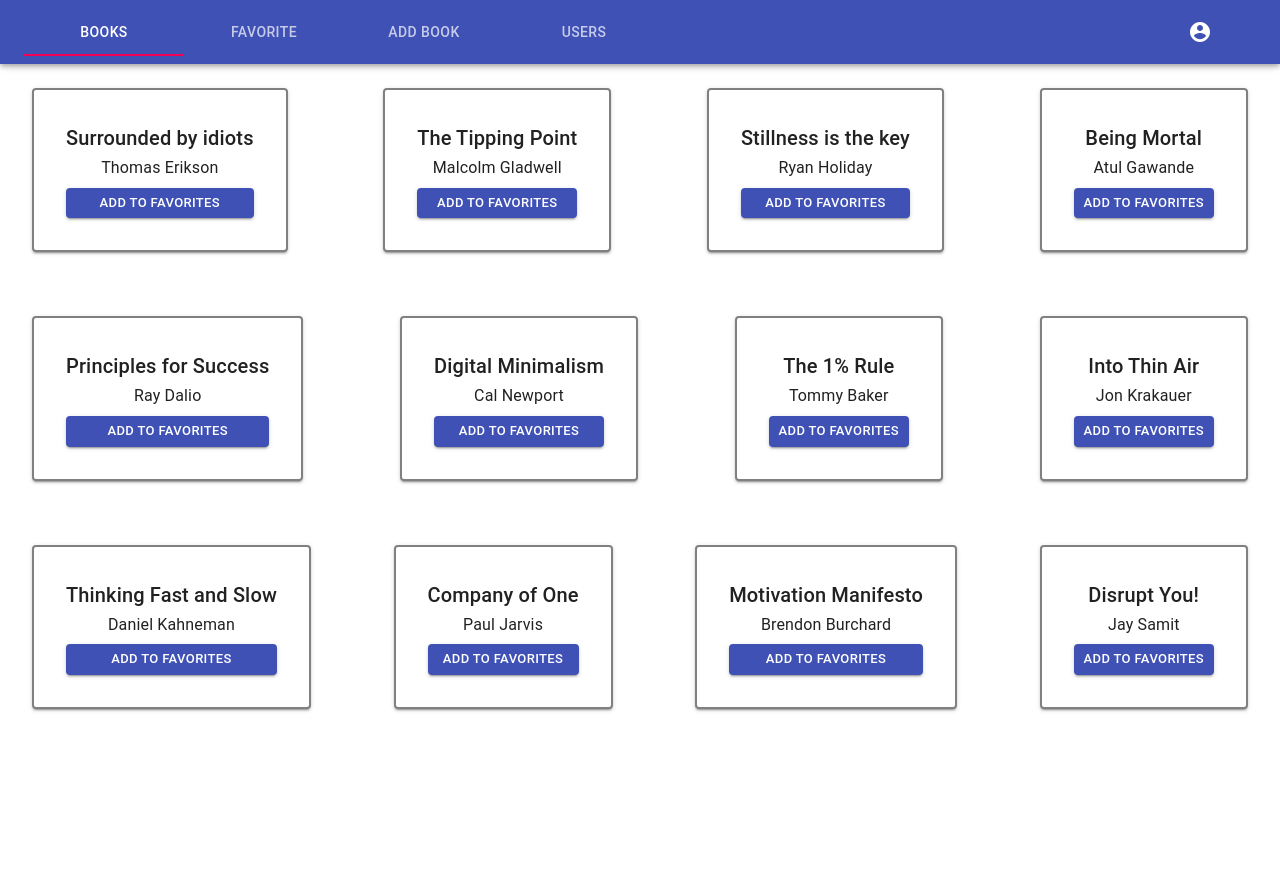
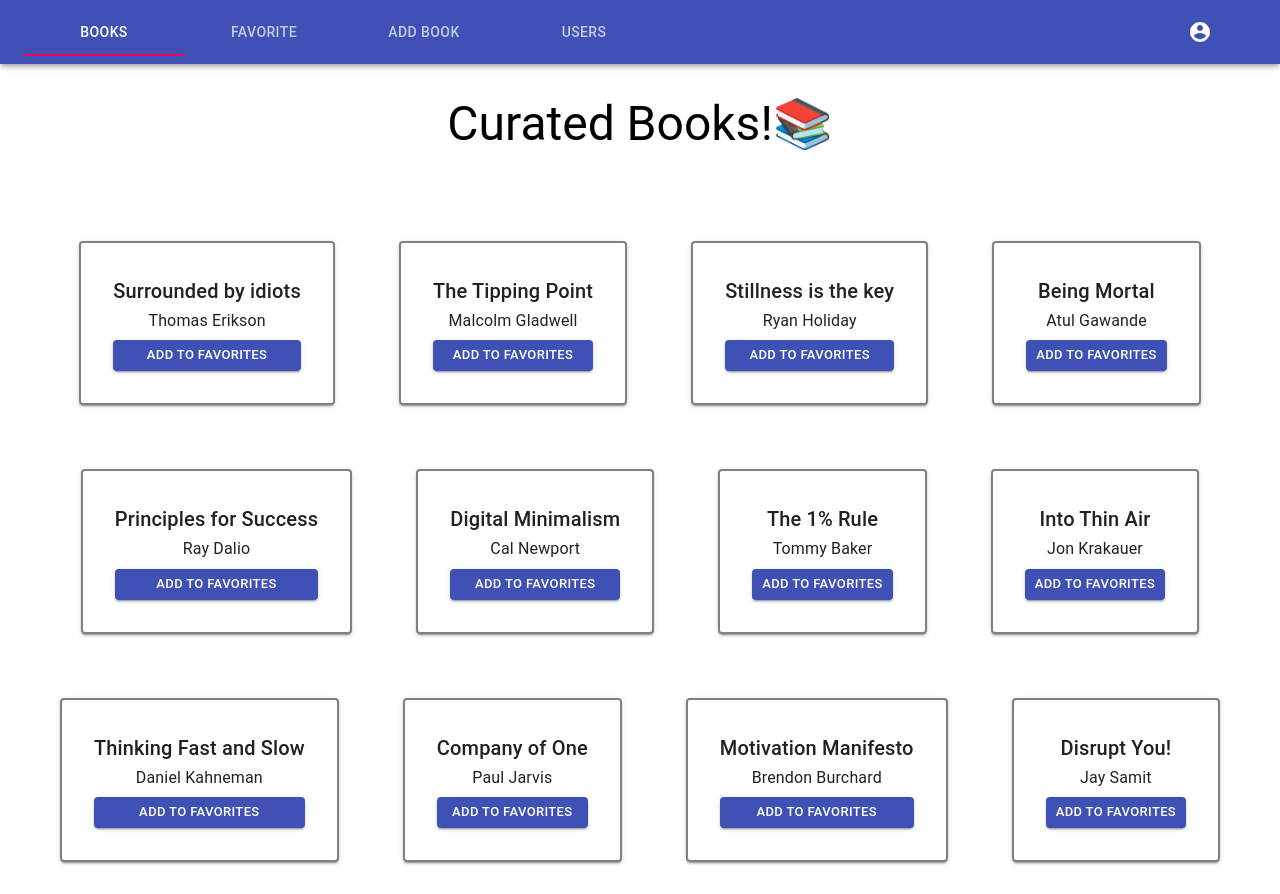
Before and after one commit to deekshasharma/secure-js-api-jwt, a React (Create React App) app: page /books in a window 1280 px wide. Before the commit the page ends 800 px from the top, so only its background shows below. Built offline with nearby package versions, Linux system fonts and the light colour scheme.

Commit message:
Fixed styling issues

```diff
--- a/src/components/Books.js
+++ b/src/components/Books.js
@@ -4,15 +4,22 @@ import '../styles.css';
 import {AppHeader} from "../AppHeader";
 
 export const Books = ({onAddFavorite}) => {
-    return <>
+    return <div className="Content">
         <AppHeader tabValue={0}/>
-        <Grid container className="Content">
+        <Grid container justify="center" alignItems="center" direction="column">
+            <Grid item style={{marginBottom: "5vh"}}>
+                <Typography variant="h3" gutterBottom>Curated Books!
+                    <span role="img" aria-label="books">📚</span>
+                </Typography>
+            </Grid>
+            <Grid item container justify="center">
             {books.map((book, key) => {
                 return <Book key={key} name={book.name} id={book.id} author={book.author} color={book.color}
                              onClick={onAddFavorite}/>
             })}
+            </Grid>
         </Grid>
-    </>
+    </div>
 };
 
 const Book = ({name, id, author, onClick}) => {
--- a/src/components/MyFavorite.js
+++ b/src/components/MyFavorite.js
@@ -19,9 +19,9 @@ const books = [
 ];
 
 export const MyFavorite = () => {
-    return <>
+    return <div className="Content">
         <AppHeader tabValue={1}/>
-        <Grid container direction="column" alignItems="center" className="Content">
+        <Grid container direction="column" alignItems="center">
             <Grid item style={{marginBottom: "5vh"}}>
                 <Typography variant="h3" gutterBottom>Your Favorite Books!
                     <span role="img" aria-label="books">👍</span>
@@ -40,5 +40,5 @@ export const MyFavorite = () => {
                 })}
             </Grid>
         </Grid>
-    </>
+    </div>
 };
--- a/src/components/Users.js
+++ b/src/components/Users.js
@@ -4,9 +4,14 @@ import '../styles.css';
 import {AppHeader} from "../AppHeader";
 
 export const Users = () => {
-    return <>
+    return <div className="Content">
         <AppHeader tabValue={3}/>
-        <Grid container className="Content" justify="center">
+        <Grid container justify="center" direction="column" alignItems="center">
+            <Grid item style={{marginBottom: "5vh"}}>
+                <Typography variant="h3" gutterBottom>Bookie Users!
+                    <span role="img" aria-label="books">🤓🤠</span>
+                </Typography>
+            </Grid>
             <Grid item xs={4}>
                 {users.map((user, key) => {
                     return <User key={key}
@@ -18,7 +23,7 @@ export const Users = () => {
                 }
             </Grid>
         </Grid>
-    </>
+    </div>
 };
 
 const User = ({firstName, lastName, userName, role}) => {
--- a/src/styles.css
+++ b/src/styles.css
@@ -7,7 +7,7 @@
     align-items: center;
     justify-content: space-between;
     min-height: 20vh;
-    margin-top: 7vh;
+    margin-top: 12vh;
 }
 
 .Book {
```
